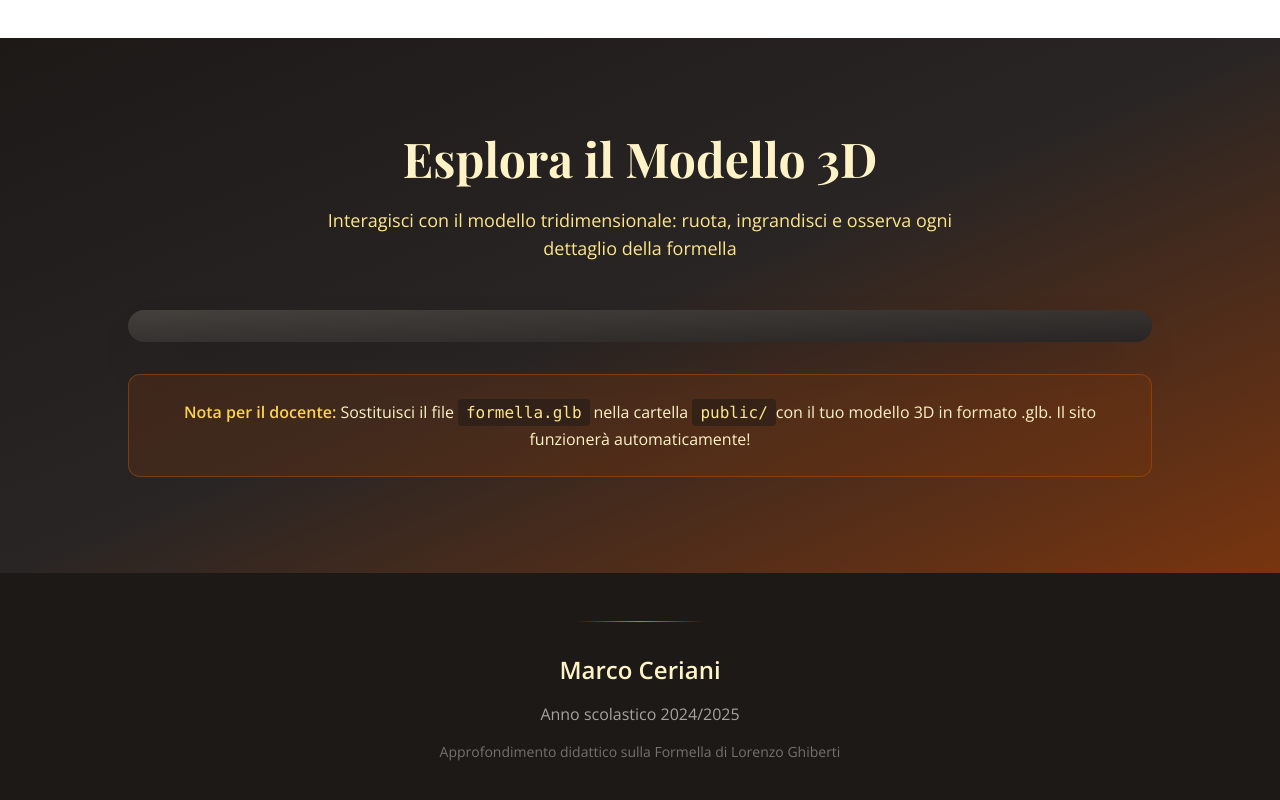
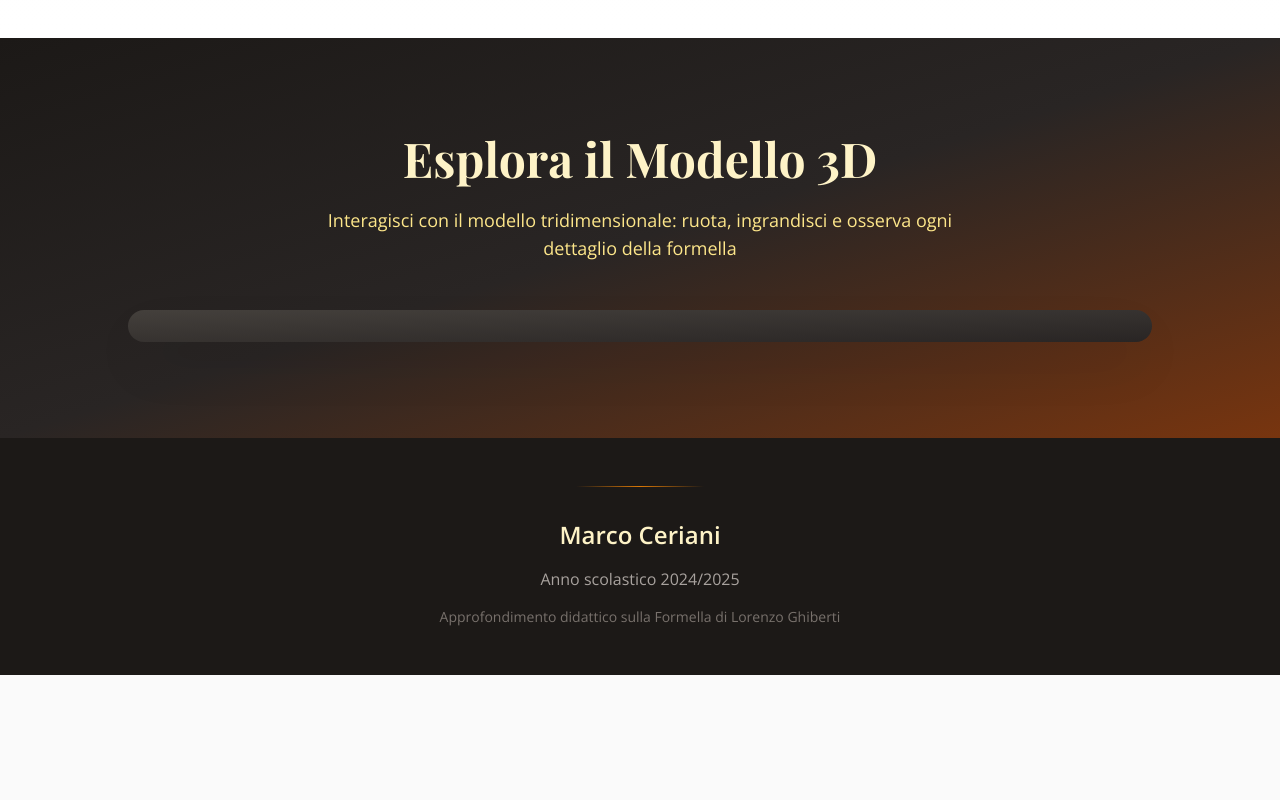
Before and after one commit to GhostLix/ghiberti_formella, a React (Vite) app: page / in a window 1280 px wide. Shown: the part 4298-5098 px from the top of the page. After the commit the page ends 4973 px from the top, so only its background shows below. Built offline with nearby package versions, Linux system fonts and the light colour scheme.

Commit message:
Updated App.tsx

```diff
--- a/src/App.tsx
+++ b/src/App.tsx
@@ -320,15 +320,6 @@ function App() {
             >
             </model-viewer>
           </div>
-
-          <div className="mt-8 bg-amber-900/30 backdrop-blur-sm p-6 rounded-xl border border-amber-700/50">
-            <p className="text-amber-100 text-center leading-relaxed">
-              <strong className="text-amber-300">Nota per il docente:</strong> Sostituisci il file
-              <code className="bg-stone-900/50 px-2 py-1 rounded text-amber-200 mx-1">formella.glb</code>
-              nella cartella <code className="bg-stone-900/50 px-2 py-1 rounded text-amber-200">public/</code>
-              con il tuo modello 3D in formato .glb. Il sito funzionerà automaticamente!
-            </p>
-          </div>
         </div>
       </section>
 
```
